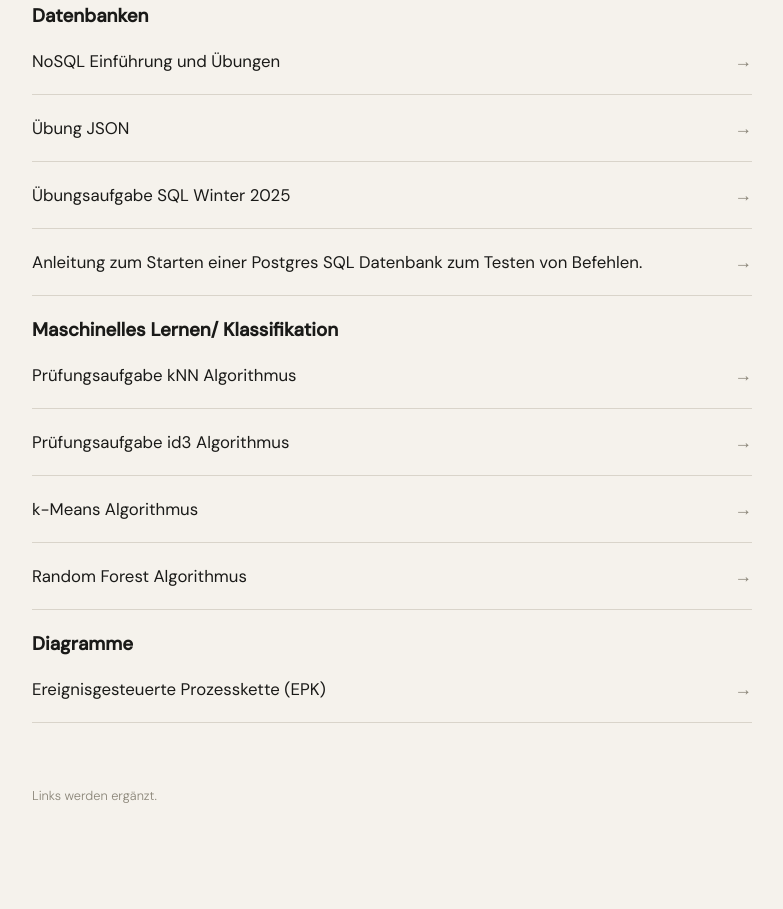
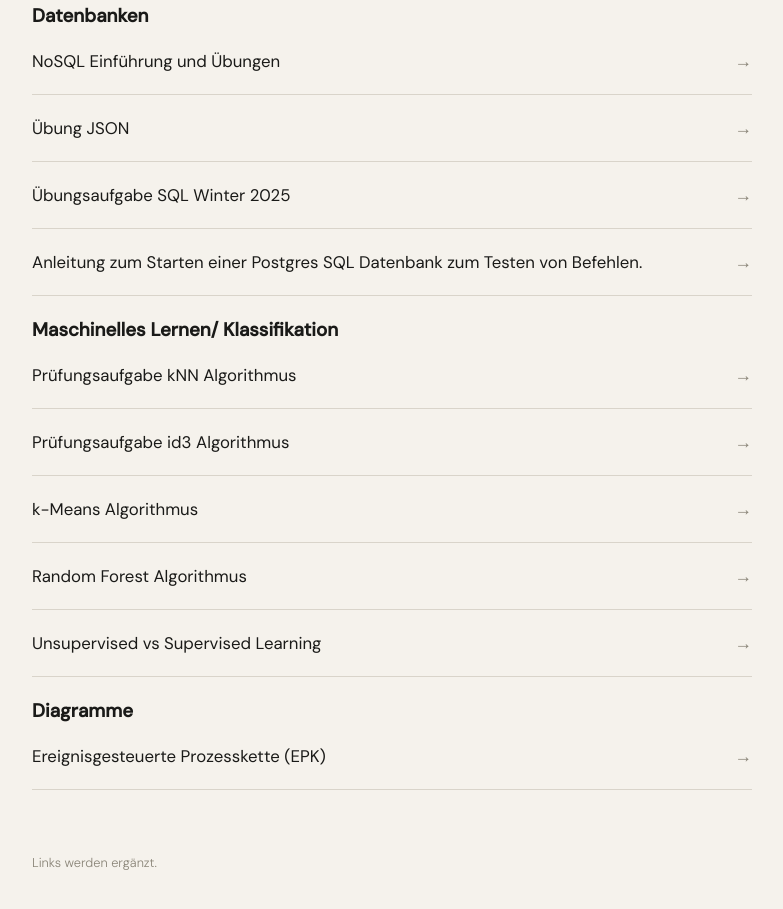
Before and after one commit to DGoergen78/DP, a plain HTML site: page index.html in a window 1280 px wide. Shown: the part 507-1416 px from the top of the page, without its empty margins (248-1031 px from the left). Before the commit the page ends 1391 px from the top, so only its background shows below. Drawn offline with Linux system fonts and the light colour scheme.

Commit message:
Update index.html

```diff
--- a/index.html
+++ b/index.html
@@ -208,9 +208,14 @@
             <span class="arrow">→</span>
           </a>
         </li>
+         <li>
+          <a href="un_vs_sup.html">
+            Unsupervised vs Supervised Learning
+            <span class="arrow">→</span>
+          </a>
+        </li>
       </ul>
     </nav>
-
        <br>
     <h3>Diagramme</h3>
      <nav>
```
